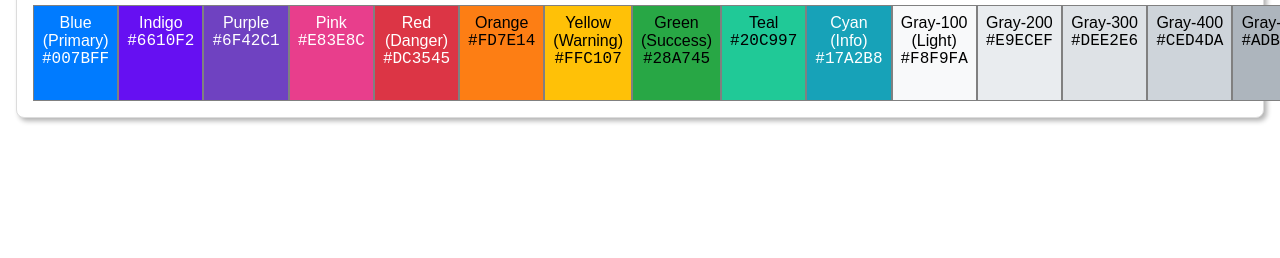
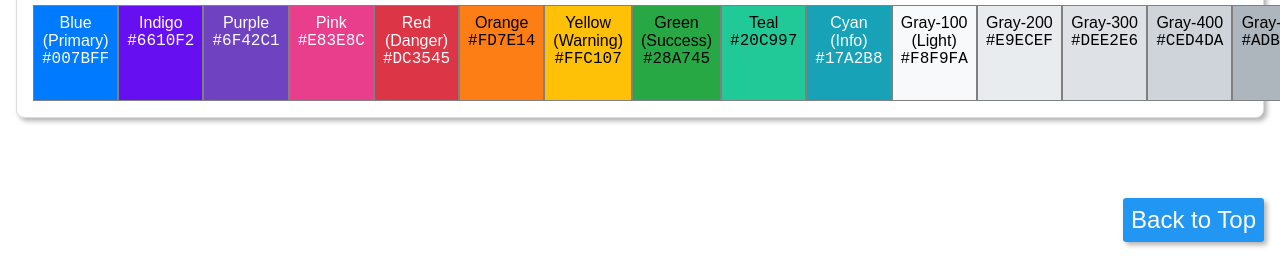
Before and after one commit to davinaleong/proj-color-palette, a website: page index.html in a window 1280 px wide. Shown: the part 542-800 px from the top of the page. Drawn offline with Linux system fonts and the light colour scheme; a web font is replaced by a local one.

Commit message:
Added back-to-top button

```diff
--- a/index.html
+++ b/index.html
@@ -10,11 +10,13 @@
     <link rel="stylesheet" href="./styles/fonts.css">
     <link rel="stylesheet" href="./styles/main.css">
 </head>
-<body>
+<body id="top">
     <h1>Color Palette</h1>
 
     <main>
     </main>
+
+    <a class="btn-top" href="#top">Back to Top</a>
 
     <script src="./scripts/jquery.min.js"></script>
     <script src="./scripts/db/colors.js"></script>
--- a/styles/main.css
+++ b/styles/main.css
@@ -63,6 +63,30 @@ a:hover {
     color: #fff;
 }
 
+.btn-top {
+    position: absolute;
+    right: 1rem;
+    bottom: 1rem;
+    font-size: 1.5rem;
+    text-decoration: none;
+    color: #fff;
+    background-color: #2196f3;
+    padding: 0.5rem;
+    border-radius: 0.2rem;
+    box-shadow: 3px 3px 5px rgba(1, 1, 1, 0.3);
+}
+
+.btn-top:visited, .btn-top:focus {
+    text-decoration: none;
+    color: #fff;
+    background-color: #2196f3;
+}
+
+.btn-top:hover {
+    color: #fff;
+    background-color: #1976d2;
+}
+
 .palette-set {
     padding: 1rem;
     margin-bottom: 1rem;
```
